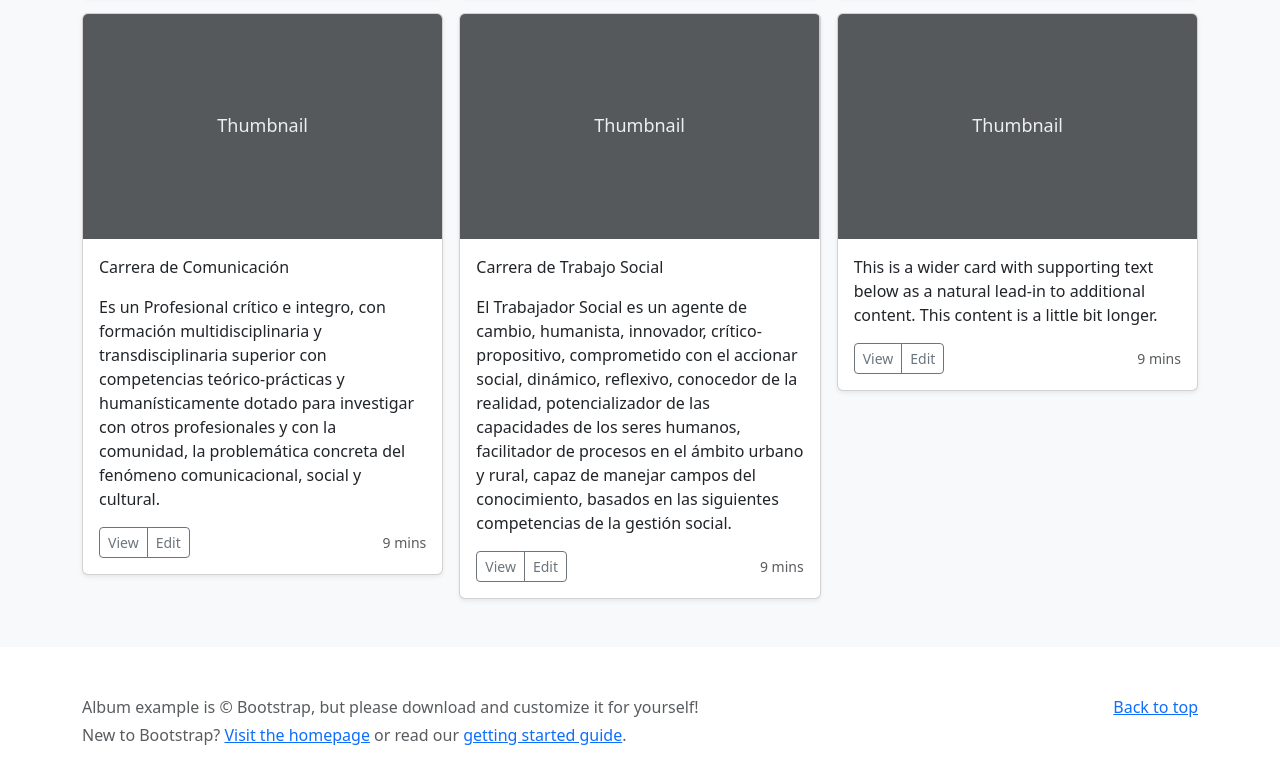
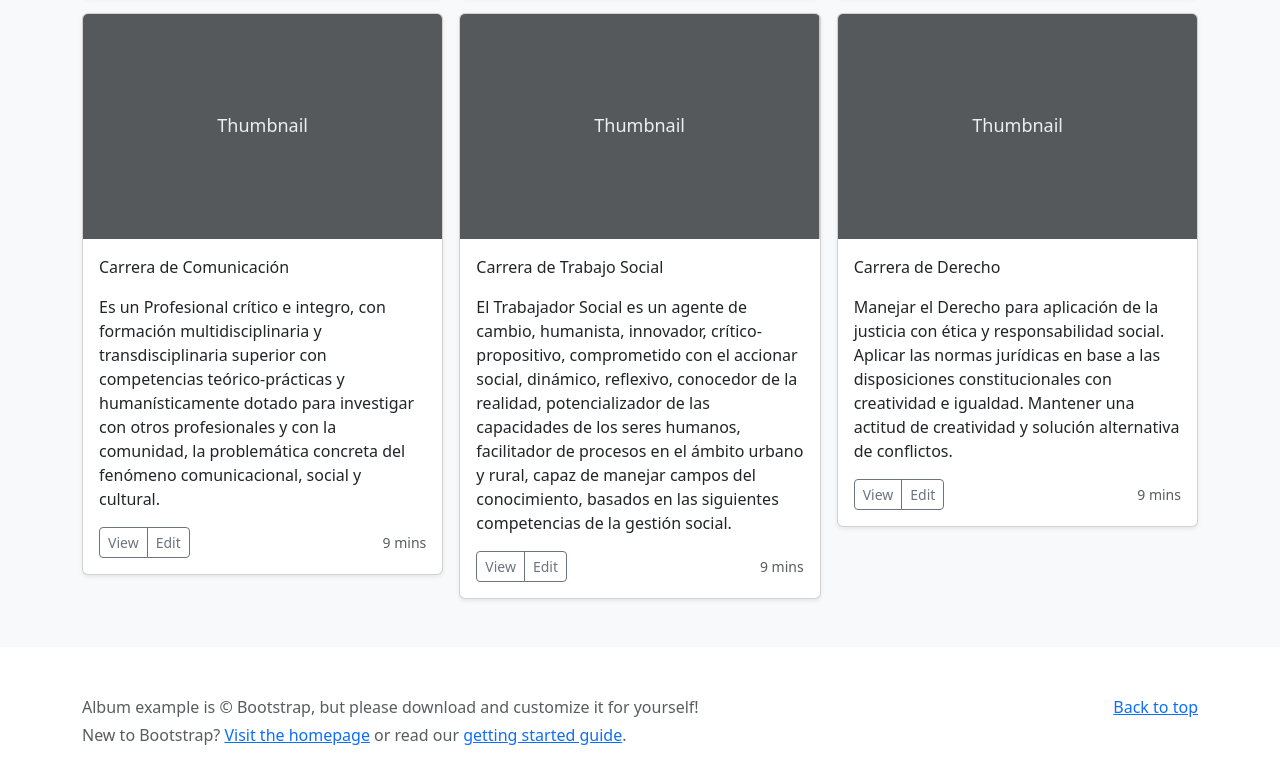
Before and after one commit to kiramman-mp3/RepasoManejo, a plain HTML site: page index.html in a window 1280 px wide. Shown: the part 1303-2086 px from the top of the page. Drawn offline with Linux system fonts and the light colour scheme.

Commit message:
Se agregó la carrera de derecho a la fila 3

```diff
--- a/index.html
+++ b/index.html
@@ -342,7 +342,7 @@
           <div class="card shadow-sm">
             <svg class="bd-placeholder-img card-img-top" width="100%" height="225" xmlns="http://www.w3.org/2000/svg" role="img" aria-label="Placeholder: Thumbnail" preserveAspectRatio="xMidYMid slice"><title>Placeholder</title><rect width="100%" height="100%" fill="#55595c"/><text x="50%" y="50%" fill="#eceeef" dy=".3em">Thumbnail</text></svg>
             <div class="card-body">
-              <p class="card-text">This is a wider card with supporting text below as a natural lead-in to additional content. This content is a little bit longer.</p>
+              <p class="card-text">Carrera de Derecho</p> <p>Manejar el Derecho para aplicación de la justicia con ética y responsabilidad social. Aplicar las normas jurídicas en base a las disposiciones constitucionales con creatividad e igualdad. Mantener una actitud de creatividad y solución alternativa de conflictos.</p>
               <div class="d-flex justify-content-between align-items-center">
                 <div class="btn-group">
                   <button type="button" class="btn btn-sm btn-outline-secondary">View</button>
```
